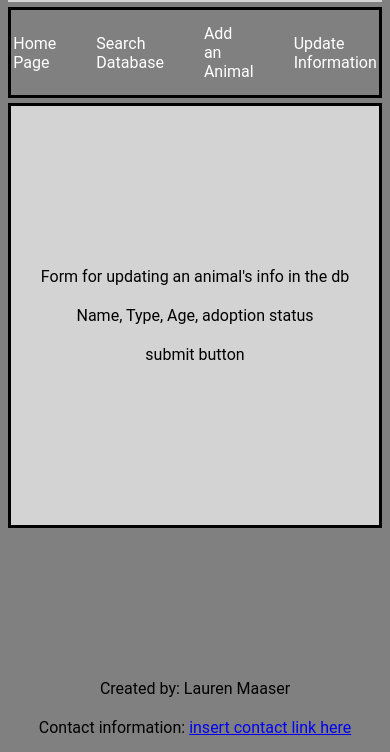
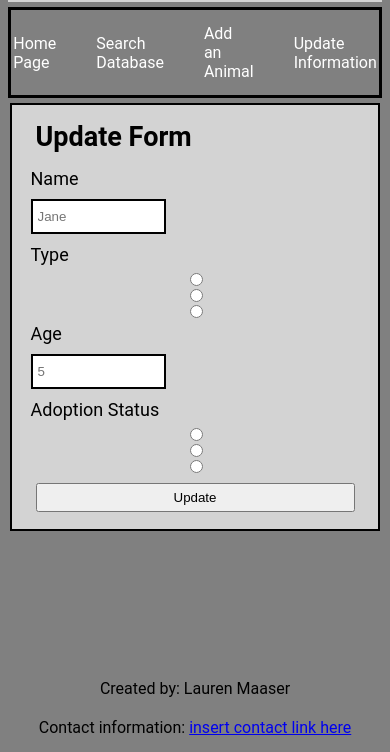
Before and after one commit to Lmcmaaser/find-a-pet-wireframe2, a plain HTML site: page Update.html in a window 390 px wide. Shown: the part 92-844 px from the top of the page. Drawn offline with Linux system fonts and the light colour scheme.

Commit message:
media queries

```diff
--- a/Add.css
+++ b/Add.css
@@ -58,7 +58,7 @@ fieldset {
   margin-left: 2px;
   margin-right: 2px;
   padding-top: 0.35em;
-  padding-bottom: 0.625em;
+  padding-bottom: 0.35em;
   padding-left: 0.75em;
   padding-right: 0.75em;
   border: 2px solid black;
@@ -71,7 +71,7 @@ label {
 input[type=text] {
   margin: 5px;
   padding: 5px;
-  width: 40%;
+  width: 50%;
   height: 35px;
   border: 2px solid black;
 }
@@ -98,17 +98,22 @@ p {
 }
 
 @media screen and (min-width: 460px) {
+  body {
+    flex-shrink: 3;
+  }
 
   h1, h3 {
-    margin: 10px;
-    color: black;
+    margin: 5px;
     text-align: right;
   }
 
+  h2 {
+    margin: 5px;
+  }
+
   footer {
-    position: fixed;
-    left: 0;
-    bottom: 0;
+    display: flex;
+    flex-direction: row;
     width: 100%;
     padding: 5px;
     background-color: grey;
--- a/Search.css
+++ b/Search.css
@@ -50,14 +50,36 @@ li {
   margin-right: 10px;
 }
 
-.content {
+fieldset {
   display: flex;
   flex-direction: column;
-  align-items: center;
-  justify-content: center;
-  height: 425px;
-  border: 3px solid black;
+  font-size: 18px;
   background-color: lightgrey;
+  margin-bottom: 5px;
+  margin-top: 5px;
+  padding-top: 0.35em;
+  padding-bottom: 0.35em;
+  padding-left: 0.75em;
+  padding-right: 0.75em;
+  border: 2px solid black;
+}
+
+label, input {
+  margin: 5px;
+}
+
+input[type=text] {
+  margin: 5px;
+  padding: 5px;
+  width: 40%;
+  height: 35px;
+  border: 2px solid black;
+}
+
+button {
+  margin: 5px;
+  padding: 5px;
+  font-size: 18px;
 }
 
 footer {
@@ -75,3 +97,27 @@ p {
   display: inline-block;
   margin: 10px 5px;
 }
+
+@media screen and (min-width: 460px) {
+  body {
+    flex-shrink: 3;
+  }
+
+  h1, h3 {
+    margin: 5px;
+  }
+
+  footer {
+    display: flex;
+    flex-direction: row;
+    width: 100%;
+    padding: 5px;
+    background-color: grey;
+    text-align: center;
+  }
+
+  p {
+    display: inline-block;
+    margin: 5px;
+  }
+}
--- a/Update.css
+++ b/Update.css
@@ -50,14 +50,39 @@ li {
   margin-right: 10px;
 }
 
-.content {
+h2 {
+  margin: 10px;
+}
+
+fieldset {
   display: flex;
   flex-direction: column;
-  align-items: center;
-  justify-content: center;
-  height: 425px;
-  border: 3px solid black;
+  font-size: 18px;
   background-color: lightgrey;
+  margin-left: 2px;
+  margin-right: 2px;
+  padding-top: 0.35em;
+  padding-bottom: 0.35em;
+  padding-left: 0.75em;
+  padding-right: 0.75em;
+  border: 2px solid black;
+}
+
+label {
+  margin: 5px;
+}
+
+input[type=text] {
+  margin: 5px;
+  padding: 5px;
+  width: 40%;
+  height: 35px;
+  border: 2px solid black;
+}
+
+button {
+  margin: 10px;
+  padding: 5px;
 }
 
 footer {
@@ -75,3 +100,28 @@ p {
   display: inline-block;
   margin: 10px 5px;
 }
+
+@media screen and (min-width: 460px) {
+
+  body {
+    flex-shrink: 3;
+  }
+
+  h1, h2, h3 {
+    margin: 5px;
+  }
+
+  footer {
+    display: flex;
+    flex-direction: row;
+    width: 100%;
+    padding: 5px;
+    background-color: grey;
+    text-align: center;
+  }
+
+  p {
+    display: inline-block;
+    margin: 5px;
+  }
+}
--- a/Update.html
+++ b/Update.html
@@ -1,9 +1,10 @@
 <!DOCTYPE html>
-<html>
+<html lang="en">
   <head>
     <meta charset="utf-8">
     <meta class="viewport" content="width=device-width">
     <title>FindAPet</title>
+    <meta name="description" type="Page 4 of the wireframe for the app FindAPet">
     <link href="Update.css" rel="stylesheet" type="text/css" />
   </head>
   <body>
@@ -28,11 +29,24 @@
           </li>
         </ul>
       </nav>
-      <div class='content'>
-        <p>Form for updating an animal's info in the db</p>
-        <p>Name, Type, Age, adoption status</p>
-        <p>submit button</p>
-      </div>
+      <form class="form-group">
+        <fieldset>
+          <h2>Update Form</h2>
+          <label>Name</label>
+          <input type="text" placeholder="Jane"/>
+          <label>Type</label>
+            <input type="radio"/>
+            <input type="radio"/>
+            <input type="radio"/>
+          <label>Age</label>
+          <input type="text" placeholder="5"/>
+          <label>Adoption Status</label>
+            <input type="radio"/>
+            <input type="radio"/>
+            <input type="radio"/>
+          <button>Update</button>
+        </fieldset>
+      </form>
     </main>
     <footer>
       <p>Created by: Lauren Maaser</p>
```
Also changed, not shown: Add.html (+2 -4 lines), Search.html (+19 -6 lines).
